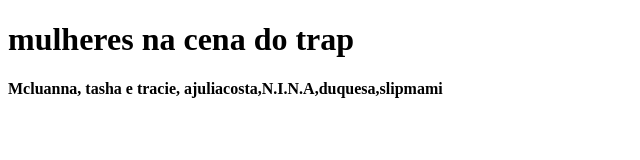
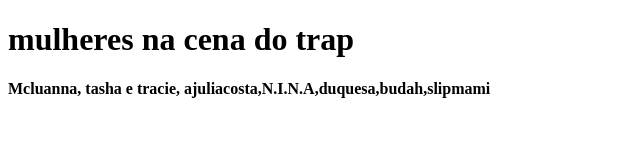
Before and after one commit to mathiasasa/correto, a plain HTML site: page index.html in a window 1280 px wide. Shown: the full height of the page, 0-640 px from the left. Drawn offline with Linux system fonts and the light colour scheme.

Commit message:
Update index.html

```diff
--- a/index.html
+++ b/index.html
@@ -6,7 +6,7 @@
     <title>Document</title>
     <body>
 <h1>mulheres na cena do trap</h1>
- <strong> Mcluanna, tasha e tracie, ajuliacosta,N.I.N.A,duquesa,slipmami</strong>
+ <strong> Mcluanna, tasha e tracie, ajuliacosta,N.I.N.A,duquesa,budah,slipmami</strong>
 
 
 </body>
```
